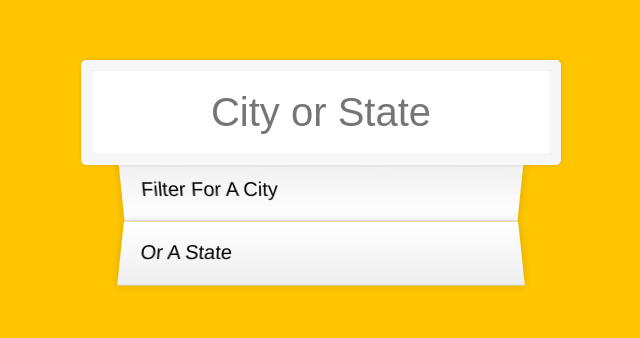
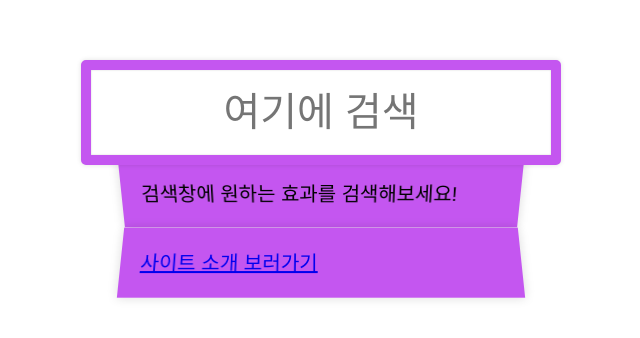
Before and after one commit to kosang02/Ae, a plain HTML site: page index.html in a window 1280 px wide. Shown: the whole page, without its empty margins (319-959 px from the left). Drawn offline with Linux system fonts and the light colour scheme; no server answers.

Commit message:
Add files via upload

```diff
--- a/index.html
+++ b/index.html
@@ -2,15 +2,15 @@
 <html lang="en">
   <head>
     <meta charset="UTF-8" />
-    <title>Type Ahead 👀</title>
+    <title>에프터이펙트 효과 번역기</title>
     <link rel="stylesheet" href="main.css" />
   </head>
   <body>
     <form class="search-form">
-      <input type="text" class="search" placeholder="City or State" />
+      <input type="text" class="search" placeholder="여기에 검색" />
       <ul class="suggestions">
-        <li>Filter for a city</li>
-        <li>or a state</li>
+        <li>검색창에 원하는 효과를 검색해보세요!</li>
+        <li><a href="mypage.html">사이트 소개 보러가기</a></li>
       </ul>
     </form>
     <script src="main.js"></script>
--- a/main.css
+++ b/main.css
@@ -1,6 +1,6 @@
 html {
   box-sizing: border-box;
-  background: #ffc600;
+  background: #ffffff;
   font-family: "helvetica neue";
   font-size: 20px;
   font-weight: 200;
@@ -22,7 +22,7 @@ input.search {
   margin: 0;
   text-align: center;
   outline: 0;
-  border: 10px solid #f7f7f7;
+  border: 10px solid #c456f0;
   width: 120%;
   left: -10%;
   position: relative;
@@ -39,9 +39,9 @@ input.search {
   /*perspective: 20px;*/
 }
 .suggestions li {
-  background: white;
+  background: #c456f0;
   list-style: none;
-  border-bottom: 1px solid #d8d8d8;
+  border-bottom: 1px solid #c456f0;
   box-shadow: 0 0 10px rgba(0, 0, 0, 0.14);
   margin: 0;
   padding: 20px;
@@ -52,15 +52,15 @@ input.search {
 }
 .suggestions li:nth-child(even) {
   transform: perspective(100px) rotateX(3deg) translateY(2px) scale(1.001);
-  background: linear-gradient(to bottom, #ffffff 0%, #efefef 100%);
+  background: linear-gradient(to bottom, #c456f0 0%, #c456f0 100%);
 }
 .suggestions li:nth-child(odd) {
   transform: perspective(100px) rotateX(-3deg) translateY(3px);
-  background: linear-gradient(to top, #ffffff 0%, #efefef 100%);
+  background: linear-gradient(to top, #c456f0 0%, #c456f0 100%);
 }
 span.population {
   font-size: 15px;
 }
 .hl {
-  background: #ffc600;
+  background: #4cecdf;
 }
```
Also changed, not shown: mypage.html (added, +34 -0 lines), facebookicon.png (added), playstoreicon.png (added), rhkdrh.png (added), youtubeicon.png (added), 1 other file.
